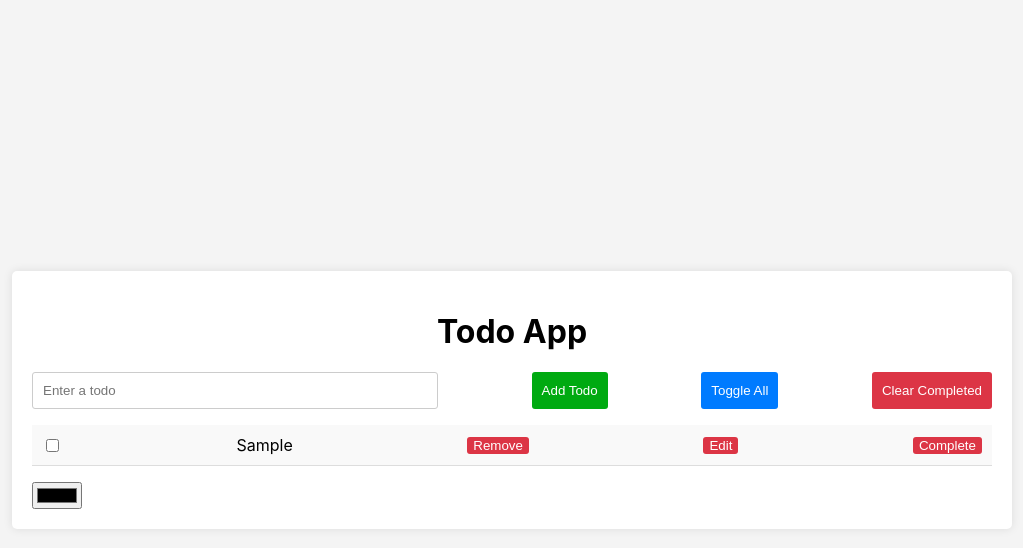
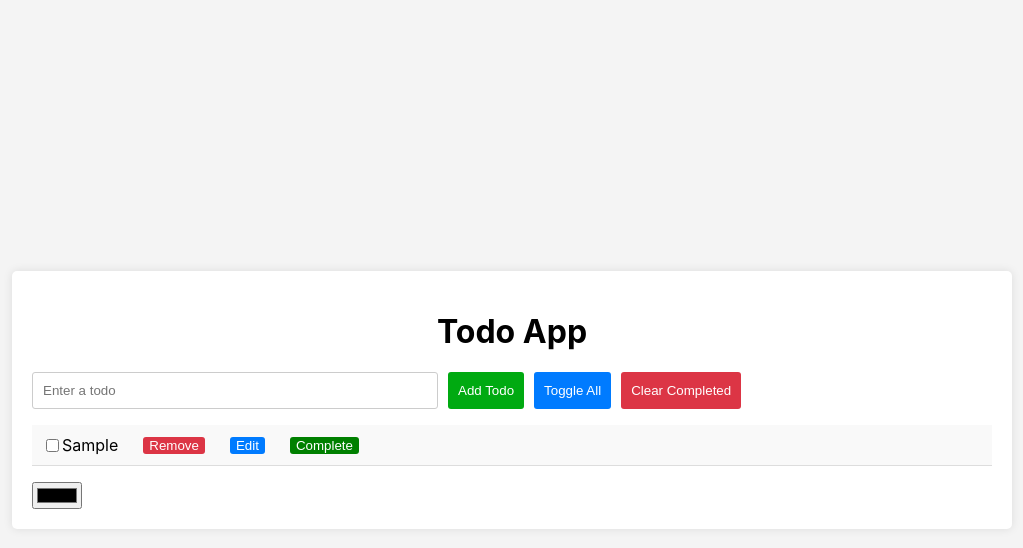
Before and after one commit to NimNim20/ToDo, a website built with Vite: page index.html in a window 1280 px wide. Both pictures are taken after typing "Sample" into the empty fields and a click on the button "Toggle All". Shown: the whole page, without its empty margins (128-1151 px from the left). Built offline with nearby package versions, Linux system fonts and the light colour scheme.

Commit message:
Setup testcafe

```diff
--- a/src/main.ts
+++ b/src/main.ts
@@ -52,9 +52,9 @@ const renderTodos = (): void => {
     li.innerHTML = `
       <input type="checkbox" ${todo.completed ? 'checked' : ''}>
       <span>${todo.title}</span>
-      <button>Remove</button>
-      <button class="edit">Edit</button>
-      <button class="toggle-button">Complete</button>
+      <button id="remove">Remove</button>
+      <button id="edit">Edit</button>
+      <button id="toggle-button">Complete</button>
       `;
 
       addRemoveButtonListener(li, todo.id)
@@ -108,8 +108,6 @@ const editTodo = (title: string) => {
   }
 }
 
-
-
 // Step 7: Create a function to change background color
 const changeColor = (): void => {
   const colorPicker = document.getElementById('colorPicker') as HTMLInputElement
@@ -149,7 +147,7 @@ const addToggleListener = (li: HTMLLIElement, id: number) => {
   const checkbox = li.querySelector('input[type="checkbox"]') as HTMLInputElement
   checkbox?.addEventListener('change', () => toggleTodo(id))
 
-  const toggleButton = li.querySelector('.toggle-btn')
+  const toggleButton = li.querySelector('#toggle-button')
   toggleButton?.addEventListener('click', () => toggleTodo(id))
 }
 toggleAllButton.addEventListener('click', toggleAllTodos)
--- a/src/style.css
+++ b/src/style.css
@@ -1,4 +1,3 @@
-
 :root {
   --font-family: Inter, system-ui, Avenir, Helvetica, Arial, sans-serif;
   --line-height: 1.5;
@@ -40,14 +39,14 @@ body {
   width: var(--container-width);
 }
 
-
 h1 {
   text-align: center;
 }
+
 .todo-form {
   display: flex;
-  justify-content: space-between;
 }
+
 .todo-form input {
   width: 40%;
   padding: 10px;
@@ -57,6 +56,7 @@ h1 {
 
 .todo-form button {
   padding: 10px;
+  margin-left: 10px;
   border: none;
   color: #fff;
   border-radius: 3px;
@@ -65,14 +65,33 @@ h1 {
 
 #add-todo {
   background: #00aa11;
+  transition: background-color 0.5s ease;
+}
+
+#add-todo:hover {
+  background: #007f0e;
 }
 
 #toggle-all-btn {
   background: #007bff;
+  transition: background-color 0.5s ease;
+}
+
+#toggle-all-btn:hover {
+  background: #0056b3;
 }
 
 #clear-completed-btn {
   background: #dc3545;
+  transition: background-color 0.5s ease;
+}
+
+#clear-completed-btn:hover {
+  background: #bd2130;
+}
+
+.todo-form button:hover {
+  background-color: #333;
 }
 
 .todo-list {
@@ -85,13 +104,13 @@ h1 {
   padding: 10px;
   border-bottom: 1px solid #ddd;
   display: flex;
-  justify-content: space-between;
   align-items: center;
 }
 
 .todo-item button {
   border: none;
   background: #dc3545;
+  margin-left: 25px;
   color: #fff;
   border-radius: 3px;
   cursor: pointer;
@@ -103,7 +122,7 @@ h1 {
   transition: background-color 0.5s;
 }
 
-.todo-item #complete {
+.todo-item #toggle-button {
   background-color: green;
   transition: background-color 0.5s;
 }
@@ -114,7 +133,7 @@ h1 {
 
 .input-error {
   border: 2px solid red;
-  background-color: #ffe6e6; /* Optional: Light red background to indicate error */
+  background-color: #ffe6e6;
 }
 
 #error-message {
```
Also changed, not shown: tests/toDo-tests.js (added, +11 -0 lines).
